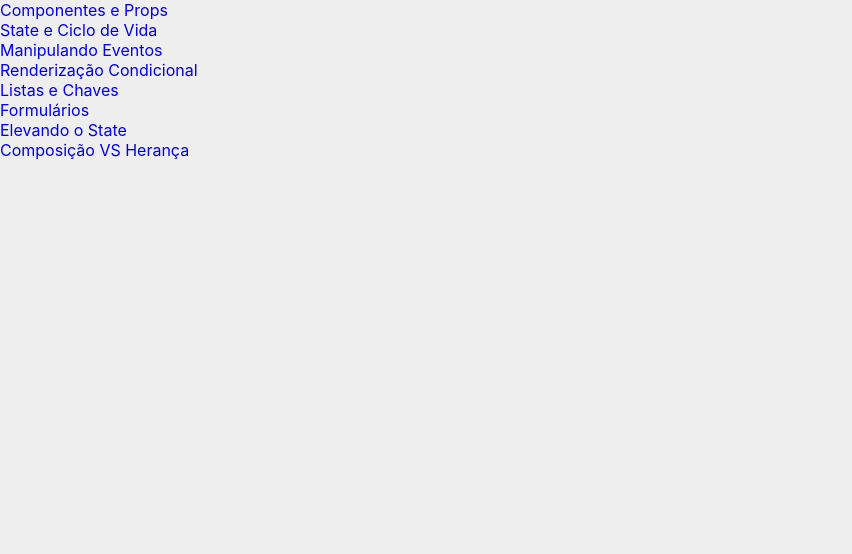
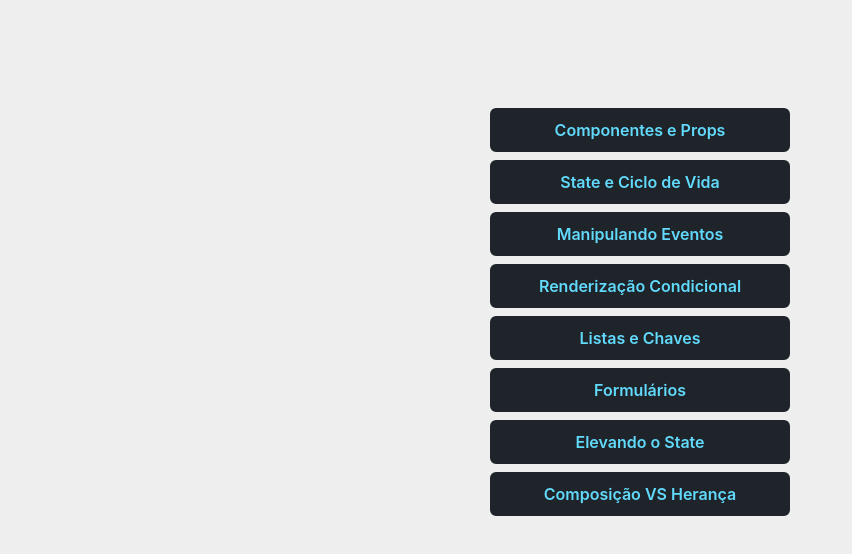
Before and after one commit to MarcosJBM/Learning-React, a React (Create React App) app: page /MainConcepts in a window 1280 px wide. Shown: the top 554 px of the page, without its empty margins (0-852 px from the left). Built offline with nearby package versions, Linux system fonts and the light colour scheme.

Commit message:
Styled components added to the topics.

```diff
--- a/src/Pages/AdvancedConcepts/index.tsx
+++ b/src/Pages/AdvancedConcepts/index.tsx
@@ -1,14 +1,16 @@
 import React from "react";
 import { Link } from "react-router-dom";
 
-export default function AdvancedGuides() {
+import { Container } from "./styles";
+
+const AdvancedGuides = () => {
   return (
-    <div>
-      <Link to='/JSXInDepth'>JSX In Depth</Link>
-      <br />
-      <Link to='/Portals'>Portals</Link>
-      <br />
-      <Link to='/RenderProps'>Render Props</Link>
-    </div>
+    <Container>
+      <Link to={"/JSXInDepth"}>JSX In Depth</Link>
+      <Link to={"/Portals"}>Portals</Link>
+      <Link to={"/RenderProps"}>Render Props</Link>
+    </Container>
   );
-}
+};
+
+export default AdvancedGuides;
--- /dev/null
+++ b/src/Pages/AdvancedConcepts/styles.ts
@@ -0,0 +1,27 @@
+import styled from "styled-components";
+
+export const Container = styled.div`
+  display: flex;
+  flex-direction: column;
+
+  margin: 100px auto;
+  max-width: 300px;
+
+  > a {
+    text-align: center;
+    font-size: 16px;
+    font-weight: 600;
+
+    margin-top: 8px;
+    padding: 10px 12px;
+    border: 2px solid var(--black);
+    border-radius: 6px;
+
+    background-color: var(--black);
+    color: var(--blue);
+
+    &:hover {
+      border: 2px solid var(--blue);
+    }
+  }
+`;
--- a/src/Pages/Hooks/index.tsx
+++ b/src/Pages/Hooks/index.tsx
@@ -1,18 +1,17 @@
 import React from "react";
 import { Link } from "react-router-dom";
 
-function Hooks() {
+import { Container } from "./styles";
+
+const Hooks = () => {
   return (
-    <div>
-      <Link to='/UseStateHook'>Use State Hook</Link>
-      <br />
-      <Link to='/UseEffectHook'>Use Effect Hook</Link>
-      <br />
-      <Link to='/UseMemoHook'>Use Memo Hook</Link>
-      <br />
-      <Link to='/UseContextHook'>Use Context Hook</Link>
-    </div>
+    <Container>
+      <Link to={"/UseStateHook"}>Use State Hook</Link>
+      <Link to={"/UseEffectHook"}>Use Effect Hook</Link>
+      <Link to={"/UseMemoHook"}>Use Memo Hook</Link>
+      <Link to={"/UseContextHook"}>Use Context Hook</Link>
+    </Container>
   );
-}
+};
 
 export default Hooks;
--- /dev/null
+++ b/src/Pages/Hooks/styles.ts
@@ -0,0 +1,27 @@
+import styled from "styled-components";
+
+export const Container = styled.div`
+  display: flex;
+  flex-direction: column;
+
+  margin: 100px auto;
+  max-width: 300px;
+
+  > a {
+    text-align: center;
+    font-size: 16px;
+    font-weight: 600;
+
+    margin-top: 8px;
+    padding: 10px 12px;
+    border: 2px solid var(--black);
+    border-radius: 6px;
+
+    background-color: var(--black);
+    color: var(--blue);
+
+    &:hover {
+      border: 2px solid var(--blue);
+    }
+  }
+`;
--- /dev/null
+++ b/src/Pages/MainConcepts/styles.ts
@@ -0,0 +1,27 @@
+import styled from "styled-components";
+
+export const Container = styled.div`
+  display: flex;
+  flex-direction: column;
+
+  margin: 100px auto;
+  max-width: 300px;
+
+  > a {
+    text-align: center;
+    font-size: 16px;
+    font-weight: 600;
+
+    margin-top: 8px;
+    padding: 10px 12px;
+    border: 2px solid var(--black);
+    border-radius: 6px;
+
+    background-color: var(--black);
+    color: var(--blue);
+
+    &:hover {
+      border: 2px solid var(--blue);
+    }
+  }
+`;
--- a/src/Pages/mainConcepts/index.tsx
+++ b/src/Pages/mainConcepts/index.tsx
@@ -1,24 +1,21 @@
 import React from "react";
 import { Link } from "react-router-dom";
 
-export default function MainConcepts() {
+import { Container } from "./styles";
+
+const MainConcepts = () => {
   return (
-    <div>
-      <Link to='/ComponentsAndProps'>Componentes e Props</Link>
-      <br />
-      <Link to='/StateAndLifeCycle'>State e Ciclo de Vida</Link>
-      <br />
-      <Link to='/HandlingEvents'>Manipulando Eventos</Link>
-      <br />
-      <Link to='/ConditionalRendering'>Renderização Condicional</Link>
-      <br />
-      <Link to='/ListsAndKeys'>Listas e Chaves</Link>
-      <br />
-      <Link to='/Forms'>Formulários</Link>
-      <br />
-      <Link to='/RaisingTheState'>Elevando o State</Link>
-      <br />
-      <Link to='/CompositionVsInheritance'>Composição VS Herança</Link>
-    </div>
+    <Container>
+      <Link to={"/ComponentsAndProps"}>Componentes e Props</Link>
+      <Link to={"/StateAndLifeCycle"}>State e Ciclo de Vida</Link>
+      <Link to={"/HandlingEvents"}>Manipulando Eventos</Link>
+      <Link to={"/ConditionalRendering"}>Renderização Condicional</Link>
+      <Link to={"/ListsAndKeys"}>Listas e Chaves</Link>
+      <Link to={"/Forms"}>Formulários</Link>
+      <Link to={"/RaisingTheState"}>Elevando o State</Link>
+      <Link to={"/CompositionVsInheritance"}>Composição VS Herança</Link>
+    </Container>
   );
-}
+};
+
+export default MainConcepts;
--- a/src/routes.tsx
+++ b/src/routes.tsx
@@ -1,45 +1,33 @@
-import React, { lazy, Suspense } from "react";
+import React, { Suspense } from "react";
 import { BrowserRouter, Route } from "react-router-dom";
+
+import Home from "./pages/Home";
+import Game from "./pages/Tutorial";
+import MainConcepts from "./pages/MainConcepts";
+import AdvancedConcepts from "./pages/AdvancedConcepts";
+import Hooks from "./pages/Hooks";
+
+import ComponentsAndProps from "./pages/MainConcepts/ComponentsAndProps";
+import StateAndLifeCycle from "./pages/MainConcepts/StateAndLifeCycle";
+import HandlingEvents from "./pages/MainConcepts/HandlingEvents";
+import ConditionalRendering from "./pages/MainConcepts/ConditionalRendering";
+import ListsAndKeys from "./pages/MainConcepts/ListsAndKeys";
+import Forms from "./pages/MainConcepts/Forms";
+import RaisingTheState from "./pages/MainConcepts/RaisingTheState";
+import CompositionVsInheritance from "./pages/MainConcepts/CompositionVsInheritance";
+
+import JSXInDepth from "./pages/AdvancedConcepts/JSXinDepth";
+import Portals from "./pages/AdvancedConcepts/Portals";
+import RenderProps from "./pages/AdvancedConcepts/RenderProps";
+
+import UseStateHook from "./pages/Hooks/UseStateHook";
+import UseEffectHook from "./pages/Hooks/UseEffectHook";
+import UseMemoHook from "./pages/Hooks/UseMemoHook";
+import UseContextHook from "./pages/Hooks/UseContextHook";
 
 import GlobalStyles from "./styles/GlobalStyles";
 
-const Game = lazy(() => import("./Pages/Tutorial"));
-const Home = lazy(() => import("./Pages/Home"));
-const MainConcepts = lazy(() => import("./Pages/MainConcepts"));
-const AdvancedConcepts = lazy(() => import("./Pages/AdvancedConcepts"));
-const Hooks = lazy(() => import("./Pages/Hooks"));
-
-const ComponentsAndProps = lazy(
-  () => import("./Pages/MainConcepts/ComponentsAndProps")
-);
-const StateAndLifeCycle = lazy(
-  () => import("./Pages/MainConcepts/StateAndLifeCycle")
-);
-const HandlingEvents = lazy(
-  () => import("./Pages/MainConcepts/HandlingEvents")
-);
-const ConditionalRendering = lazy(
-  () => import("./Pages/MainConcepts/ConditionalRendering")
-);
-const ListsAndKeys = lazy(() => import("./Pages/MainConcepts/ListsAndKeys"));
-const Forms = lazy(() => import("./Pages/MainConcepts/Forms"));
-const RaisingTheState = lazy(
-  () => import("./Pages/MainConcepts/RaisingTheState")
-);
-const CompositionVsInheritance = lazy(
-  () => import("./Pages/MainConcepts/CompositionVsInheritance")
-);
-
-const JSXInDepth = lazy(() => import("./Pages/AdvancedConcepts/JSXinDepth"));
-const Portals = lazy(() => import("./Pages/AdvancedConcepts/Portals"));
-const RenderProps = lazy(() => import("./Pages/AdvancedConcepts/RenderProps"));
-
-const UseStateHook = lazy(() => import("./Pages/Hooks/UseStateHook"));
-const UseEffectHook = lazy(() => import("./Pages/Hooks/UseEffectHook"));
-const UseMemoHook = lazy(() => import("./Pages/Hooks/UseMemoHook"));
-const UseContextHook = lazy(() => import("./Pages/Hooks/UseContextHook"));
-
-export default function Routes() {
+const Routes = () => {
   return (
     <BrowserRouter>
       <Suspense fallback={<div>Loading...</div>}>
@@ -73,4 +61,6 @@ export default function Routes() {
       <GlobalStyles />
     </BrowserRouter>
   );
-}
+};
+
+export default Routes;
```
